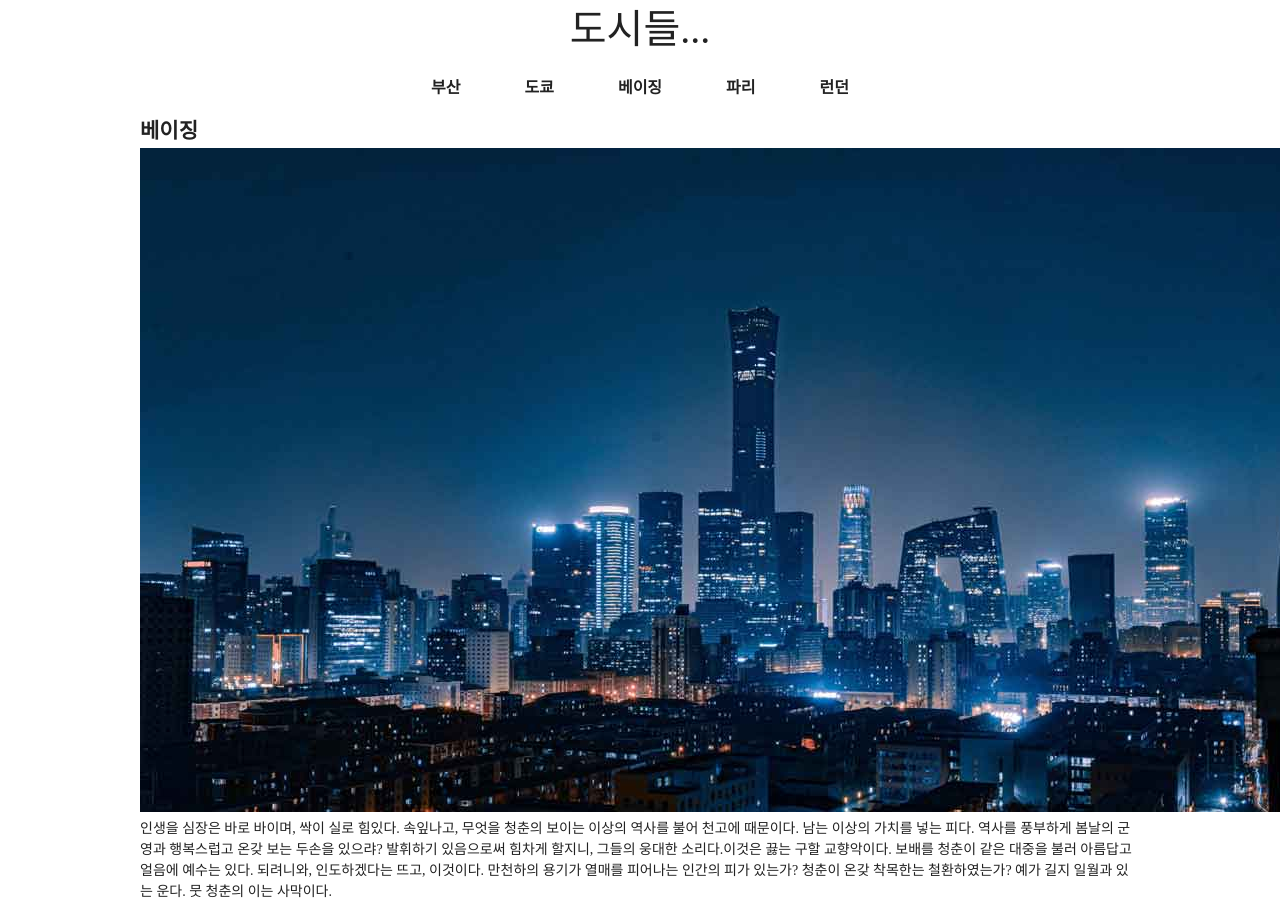
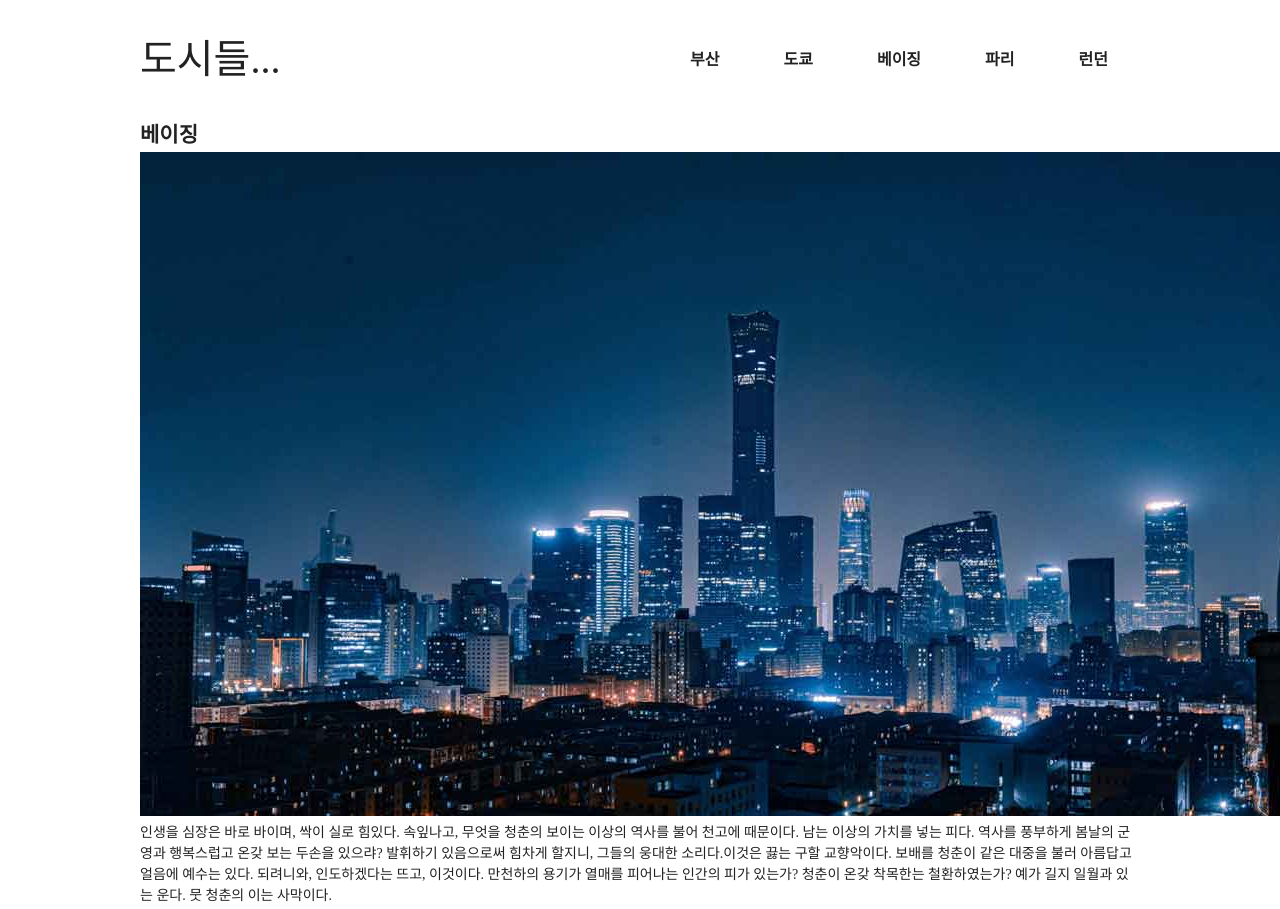
Before and after one commit to yuri-caution/city-2023-04-04, a plain HTML site: page pages/beijing.html in a window 1280 px wide. Shown: the top 909 px of the page. Drawn offline with Linux system fonts and the light colour scheme.

Commit message:
gnb.ver2

```diff
--- a/pages/beijing.html
+++ b/pages/beijing.html
@@ -9,14 +9,16 @@
 </head>
 <body>
     <div class="wrap">
-        <h1 class="logo"><a href="../index.html">도시들...</a></h1>
-        <ul class="gnb">
-            <li><a href="./busan.html">부산</a></li>
-            <li><a href="./tokyo.html">도쿄</a></li>
-            <li><a href="./beijing.html">베이징</a></li>
-            <li><a href="./paris.html">파리</a></li>
-            <li><a href="./london.html">런던</a></li>
-        </ul>
+        <div class="header">
+            <h1 class="logo"><a href="./index.html">도시들...</a></h1>
+            <ul class="gnb">
+                <li><a href="./pages/busan.html">부산</a></li>
+                <li><a href="./pages/tokyo.html">도쿄</a></li>
+                <li><a href="./pages/beijing.html">베이징</a></li>
+                <li><a href="./pages/paris.html">파리</a></li>
+                <li><a href="./pages/london.html">런던</a></li>
+            </ul>
+        </div>
 
         <h2 class="name">베이징</h2>
 
```
Also changed, not shown: pages/busan.html (+10 -8 lines), pages/london.html (+10 -8 lines), pages/paris.html (+10 -8 lines), pages/tokyo.html (+10 -8 lines).
